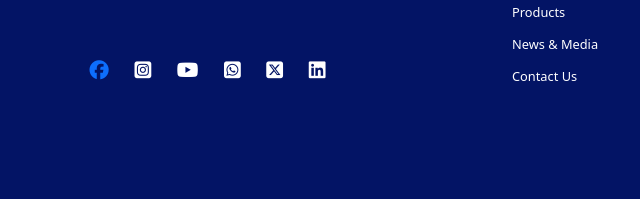
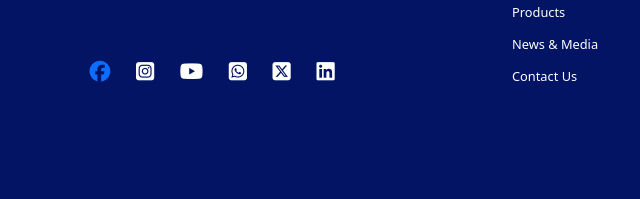
Before and after one commit to Vishu-15/Brik_Mont-website, a plain HTML site: page index.html in a window 1280 px wide. Shown: the part 2317-2516 px from the top of the page, 0-640 px from the left. Drawn offline with nearby package versions, Linux system fonts and the light colour scheme; a web font is replaced by a local one.

Commit message:
font-size

```diff
--- a/index.html
+++ b/index.html
@@ -184,22 +184,22 @@
             <div class="foot-logo"><img src="./images/logo2.png" alt=""></div>
             <div class="handles">
               <a class="facebook" href="https://www.facebook.com/BRIKMONT2014?mibextid=ZbWKwL" target="_blank">
-                <i class="fa-brands fa-facebook"></i>
+                <i class="fa-brands fa-facebook midsize"></i>
               </a>
               <div class="insta">
-                <i class="fa-brands fa-square-instagram"></i>
+                <i class="fa-brands fa-square-instagram midsize"></i>
               </div>
               <div class="youtube">
-                <i class="fa-brands fa-youtube"></i>
+                <i class="fa-brands fa-youtube midsize"></i>
               </div>
               <div class="whatsapp">
-                <i class="fa-brands fa-square-whatsapp"></i>
+                <i class="fa-brands fa-square-whatsapp midsize"></i>
               </div>
               <div class="twitter">
-                <i class="fa-brands fa-square-x-twitter"></i>
+                <i class="fa-brands fa-square-x-twitter midsize"></i>
               </div>
               <div class="linkedIn">
-                <i class="fa-brands fa-linkedin"></i>
+                <i class="fa-brands fa-linkedin midsize"></i>
               </div>
             </div>
           </div>
```
